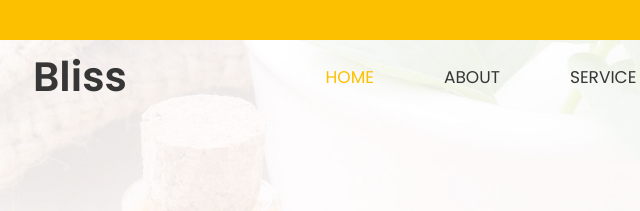
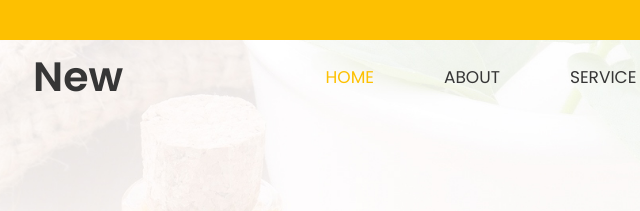
Before and after one commit to UsmanST/testBranhRepo, a plain HTML site: page index.html in a window 1280 px wide. Shown: the top 211 px of the page, 37-677 px from the left. Drawn offline with nearby package versions, Linux system fonts and the light colour scheme.

Commit message:
Update index.html

```diff
--- a/index.html
+++ b/index.html
@@ -8,7 +8,7 @@
       <meta name="viewport" content="width=device-width, initial-scale=1">
       <meta name="viewport" content="initial-scale=1, maximum-scale=1">
       <!-- site metas -->
-      <title>Bliss</title>
+      <title>Bliss New</title>
       <meta name="keywords" content="">
       <meta name="description" content="">
       <meta name="author" content="">
@@ -42,7 +42,7 @@
                <div class="row d_flex">
                   <div class=" col-md-3 col-sm-3">
                      <div class="logo">
-                        <a href="index.html">Bliss</a>
+                        <a href="index.html">New</a>
                      </div>
                   </div>
                   <div class="col-md-9 col-sm-9">
```
